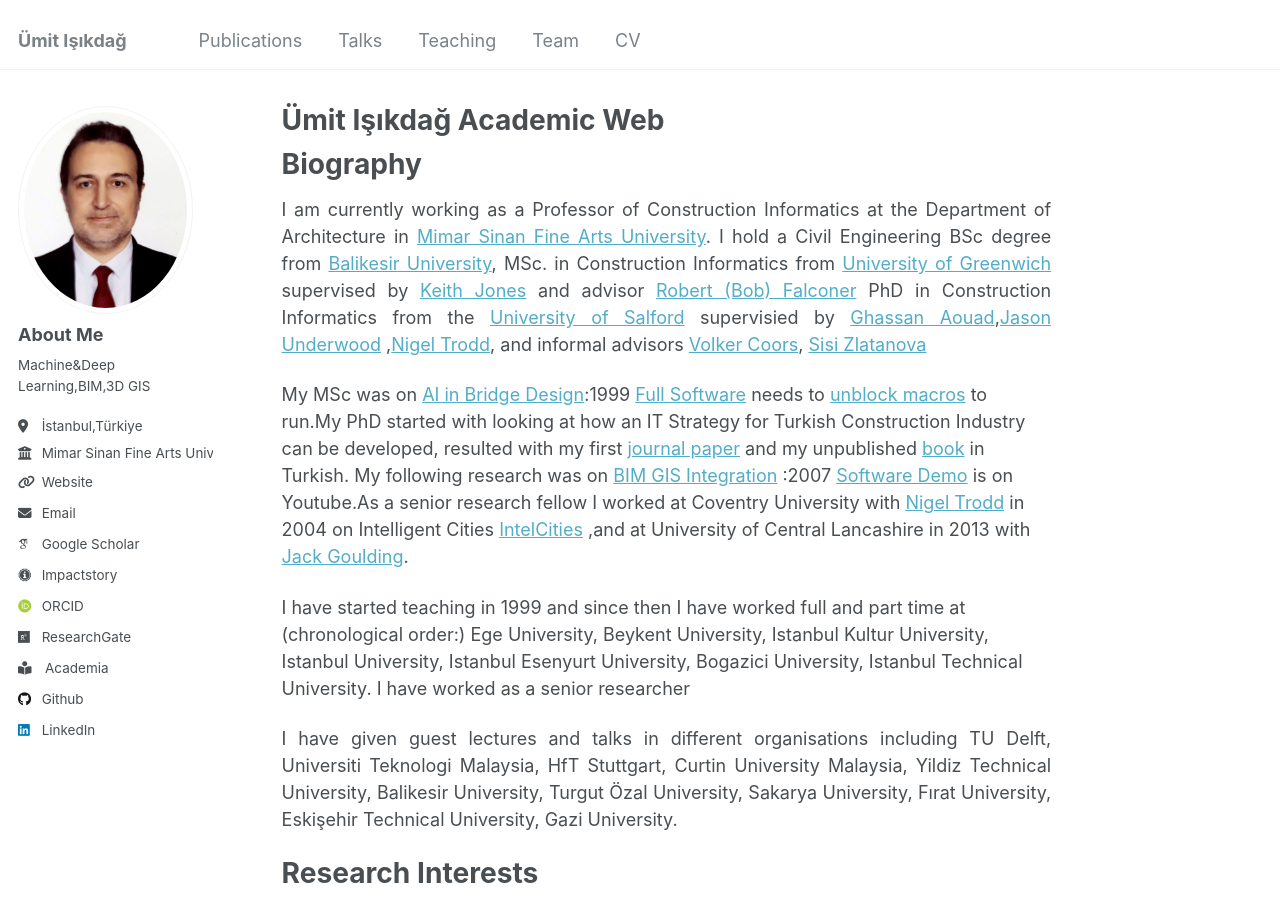
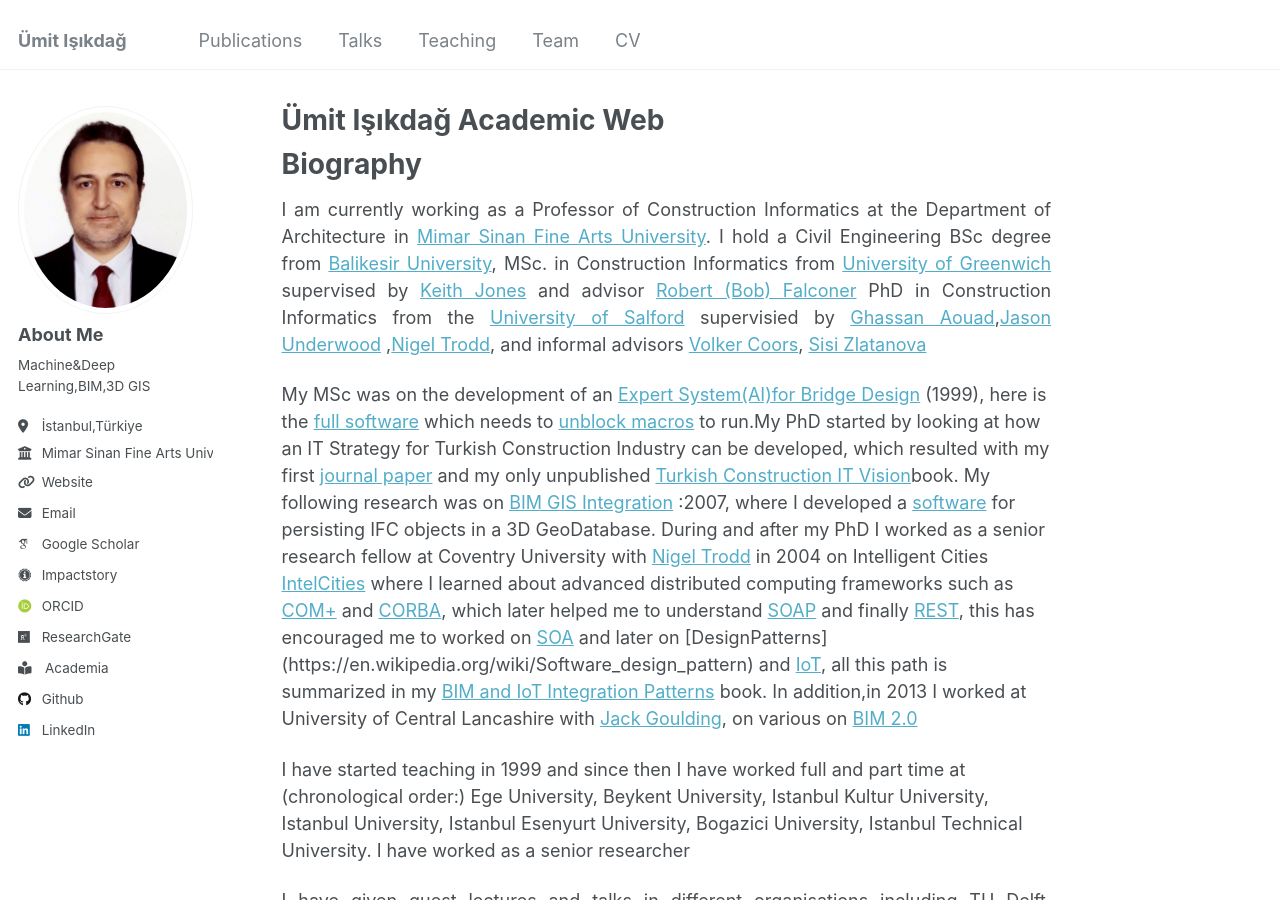
Before and after one commit to uisikdag/uisikdag.github.io, a Jekyll site: the page built from _pages/about.md, in a window 1280 px wide and 900 px high. Built offline with Jekyll 4.4.1, drawn with Linux system fonts in a browser that asks for light colours; some web fonts are replaced.

Commit message:
Update about.md

```diff
--- a/_pages/about.md
+++ b/_pages/about.md
@@ -19,12 +19,16 @@ PhD in Construction Informatics from the [University of Salford](https://hub.sal
 [Sisi Zlatanova](https://research.unsw.edu.au/people/professor-sisi-zlatanova)
 {: style="text-align: justify;"}
 
-My MSc was on [AI in Bridge Design](files/msc_thesis.pdf):1999 [Full Software](files/msc_code.xls) needs to [unblock macros](https://learn.microsoft.com/en-en/microsoft-365-apps/security/internet-macros-blocked)
-to run.My PhD started with looking at how an IT Strategy for Turkish Construction Industry can be developed, resulted with my first [journal paper](https://www.emerald.com/insight/content/doi/10.1108/09699980410547595/full/html)
- and my unpublished [book](https://zenodo.org/records/1331943) in Turkish. My following research was on [BIM GIS Integration](https://salford-repository.worktribe.com/output/1434038/towards-the-implementation-of-building-information-models-in-geospatial-context)
-:2007 [Software Demo](https://www.youtube.com/playlist?list=PLjWRQUTDgLAPZ0EGWbw3UMj27GU4nMYFZ) is on Youtube.As a senior research fellow I worked at
-Coventry University with [Nigel Trodd](https://www.linkedin.com/in/nigeltrodd) in 2004 on Intelligent Cities [IntelCities](https://www.itas.kit.edu/english/projects_pask04_intelcity.php)
-,and at University of Central Lancashire in 2013 with [Jack Goulding](https://www.linkedin.com/in/jack-goulding-a0412614).
+My MSc was on the development of an [Expert System(AI)for Bridge Design](files/msc_thesis.pdf) (1999), here is the [full software](files/msc_code.xls) which needs to [unblock macros](https://learn.microsoft.com/en-en/microsoft-365-apps/security/internet-macros-blocked)
+to run.My PhD started by looking at how an IT Strategy for Turkish Construction Industry can be developed, which resulted with my first [journal paper](https://www.emerald.com/insight/content/doi/10.1108/09699980410547595/full/html)
+ and my only unpublished [Turkish Construction IT Vision](https://zenodo.org/records/1331943)book. My following research was on [BIM GIS Integration](https://salford-repository.worktribe.com/output/1434038/towards-the-implementation-of-building-information-models-in-geospatial-context)
+:2007, where I developed a [software](https://www.youtube.com/playlist?list=PLjWRQUTDgLAPZ0EGWbw3UMj27GU4nMYFZ) for persisting IFC objects in a 3D GeoDatabase. During and after my PhD
+I worked as a senior research fellow at Coventry University with [Nigel Trodd](https://www.linkedin.com/in/nigeltrodd) in 2004 on Intelligent Cities [IntelCities](https://www.itas.kit.edu/english/projects_pask04_intelcity.php)
+where I learned about advanced distributed computing frameworks such as [COM+](https://en.wikipedia.org/wiki/Component_Object_Model) and [CORBA](https://www.corba.org/), which later helped me to understand [SOAP](https://en.wikipedia.org/wiki/SOAP)
+and finally [REST](https://en.wikipedia.org/wiki/REST), this has encouraged me to worked on [SOA](https://en.wikipedia.org/wiki/Service-oriented_architecture) and later on [DesignPatterns]
+(https://en.wikipedia.org/wiki/Software_design_pattern) and [IoT](https://en.wikipedia.org/wiki/Internet_of_things), all this path is summarized in my
+[BIM and IoT Integration Patterns](https://link.springer.com/book/10.1007/978-3-319-21825-0) book. In addition,in 2013 I worked at University of Central Lancashire with [Jack Goulding](https://www.linkedin.com/in/jack-goulding-a0412614), on various
+on [BIM 2.0](https://www.emerald.com/insight/content/doi/10.1108/14714171111148990/full/html)
 
 
 I have started teaching in 1999 and since then I have worked full and part time at (chronological order:)
```
